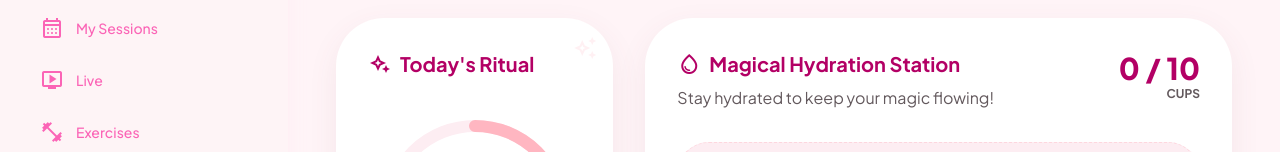
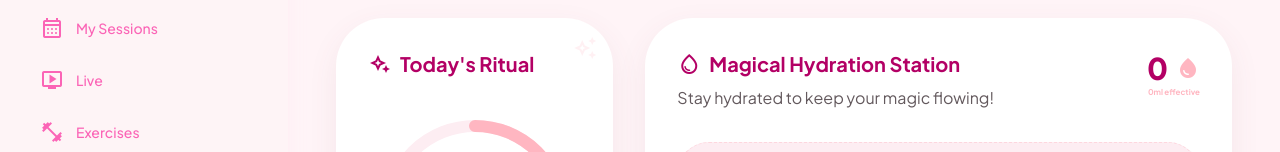
Before and after one commit to Loli-Nyuu/yumi-fitness-tracker, a Nuxt app: page / in a window 1280 px wide. Shown: the part 248-400 px from the top of the page. Built offline with nearby package versions, Linux system fonts and the light colour scheme; no server answers.

Commit message:
Final polish for Hydration Station header
- Removed 'Drinks Logged' label for minimalism
- Replaced '/ X' counter with a cute filled water drop icon
- Kept effective ML in tiny text for health context

```diff
--- a/app/components/dashboard/StrawberryWaterTracker.vue
+++ b/app/components/dashboard/StrawberryWaterTracker.vue
@@ -8,9 +8,12 @@
         </h3>
         <p class="text-on-surface-variant">Stay hydrated to keep your magic flowing!</p>
       </div>
-      <div class="text-right">
-        <span class="text-3xl font-headline font-black text-primary">{{ currentCups }} / {{ totalCups }}</span>
-        <p class="text-xs font-bold text-on-surface-variant uppercase">Cups</p>
+      <div class="text-right flex flex-col items-end">
+        <div class="flex items-baseline gap-2">
+          <span class="text-3xl font-headline font-black text-primary">{{ todaysDrinks.length }}</span>
+          <span class="material-symbols-outlined text-tertiary-container" style="font-variation-settings: 'FILL' 1;">water_drop</span>
+        </div>
+        <p class="text-[8px] text-tertiary-container font-bold">{{ effectiveMlTotal }}ml effective</p>
       </div>
     </div>
 
@@ -68,9 +71,6 @@ const { data: fluidData, refresh: refreshFluids } = useFetch('/api/fluids')
 const summary = computed(() => fluidData.value?.summary || { effectiveMl: 0, targetMl: 2500 })
 const entries = computed(() => fluidData.value?.entries || [])
 const effectiveMlTotal = computed(() => summary.value.effectiveMl)
-const targetMl = computed(() => summary.value.targetMl)
-const currentCups = computed(() => Math.floor(effectiveMlTotal.value / 250))
-const totalCups = computed(() => Math.max(8, Math.ceil(targetMl.value / 250)))
 
 const todaysDrinks = computed(() => {
   return entries.value.map((e: any) => ({
```
Also changed, not shown: 2 other files (tests, documents, lock files or other folders).
